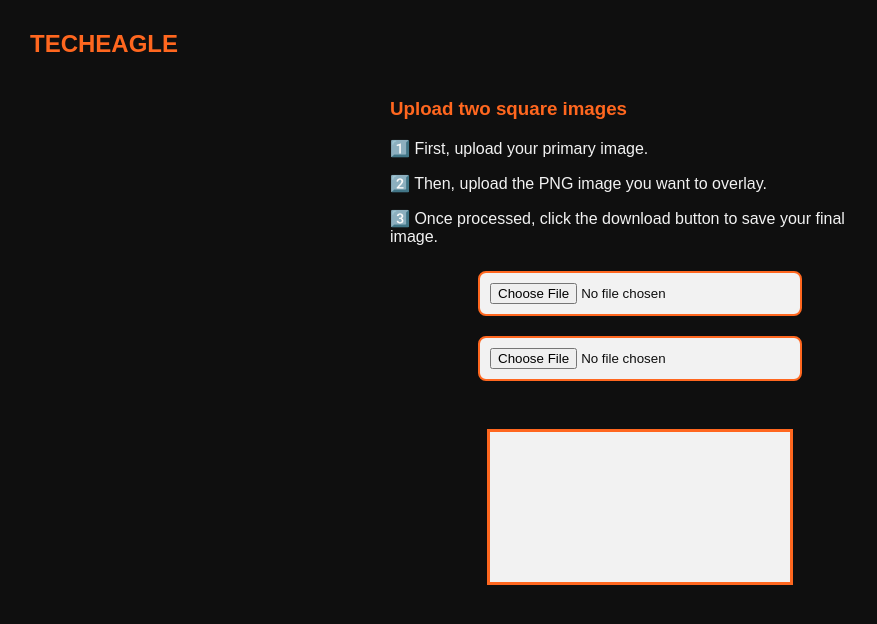
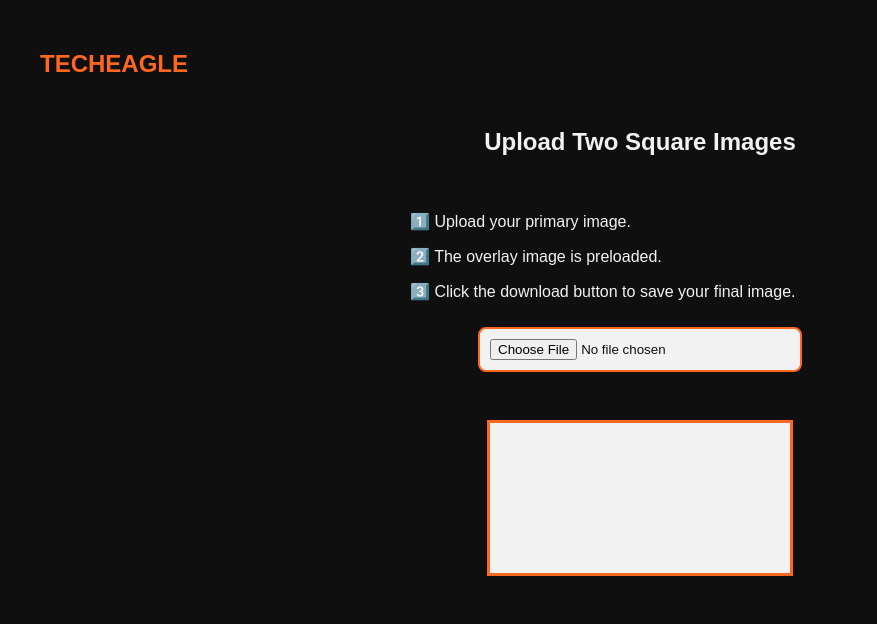
Before and after one commit to vaibhavupadhyay23/image_overlay_website, a plain HTML site: page index.html in a window 1280 px wide. Shown: the whole page, without its empty margins (0-877 px from the left). Drawn offline with Linux system fonts and the light colour scheme.

Commit message:
Update index.html

```diff
--- a/index.html
+++ b/index.html
@@ -20,19 +20,13 @@
         }
         .header h2 {
             color: #FF671F;
-            margin: 0;
-            font-size: 24px;
-        }
-        h3 {
-            color: #FF671F;
-            margin-top: 10px;
-            text-align: left;
+            margin-left: 10px;
         }
         p {
             font-size: 16px;
             color: #f2f2f2;
-            margin-bottom: 15px;
             text-align: left;
+            margin-left: 20px;
         }
         input {
             margin: 10px;
@@ -86,14 +80,13 @@
     <div class="header">
         <h2>TECHEAGLE</h2>
     </div>
+    <h2>Upload Two Square Images</h2>
     <div class="container">
-        <h3>Upload two square images</h3>
-        <p>1️⃣ First, upload your primary image.</p>
-        <p>2️⃣ Then, upload the PNG image you want to overlay.</p>
-        <p>3️⃣ Once processed, click the download button to save your final image.</p>
+        <p>1️⃣ Upload your primary image.</p>
+        <p>2️⃣ The overlay image is preloaded.</p>
+        <p>3️⃣ Click the download button to save your final image.</p>
 
         <input type="file" id="primaryImage" accept="image/*">
-        <input type="file" id="overlayImage" accept="image/*">
         <br><br>
         <canvas id="canvas"></canvas>
         <br>
@@ -102,13 +95,13 @@
 
     <script>
         const primaryInput = document.getElementById('primaryImage');
-        const overlayInput = document.getElementById('overlayImage');
         const canvas = document.getElementById('canvas');
         const ctx = canvas.getContext('2d');
         const downloadBtn = document.getElementById('downloadBtn');
 
         let primaryImg = new Image();
         let overlayImg = new Image();
+        overlayImg.src = 'overlay-without-logo.png'; // Replace with the actual overlay image URL
 
         function loadImage(input, img) {
             return new Promise((resolve) => {
@@ -126,7 +119,6 @@
 
         async function processImages() {
             await loadImage(primaryInput, primaryImg);
-            await loadImage(overlayInput, overlayImg);
 
             const size = Math.min(primaryImg.width, primaryImg.height);
             canvas.width = size;
@@ -139,7 +131,6 @@
         }
 
         primaryInput.addEventListener('change', processImages);
-        overlayInput.addEventListener('change', processImages);
 
         downloadBtn.addEventListener('click', function() {
             const link = document.createElement('a');
```
